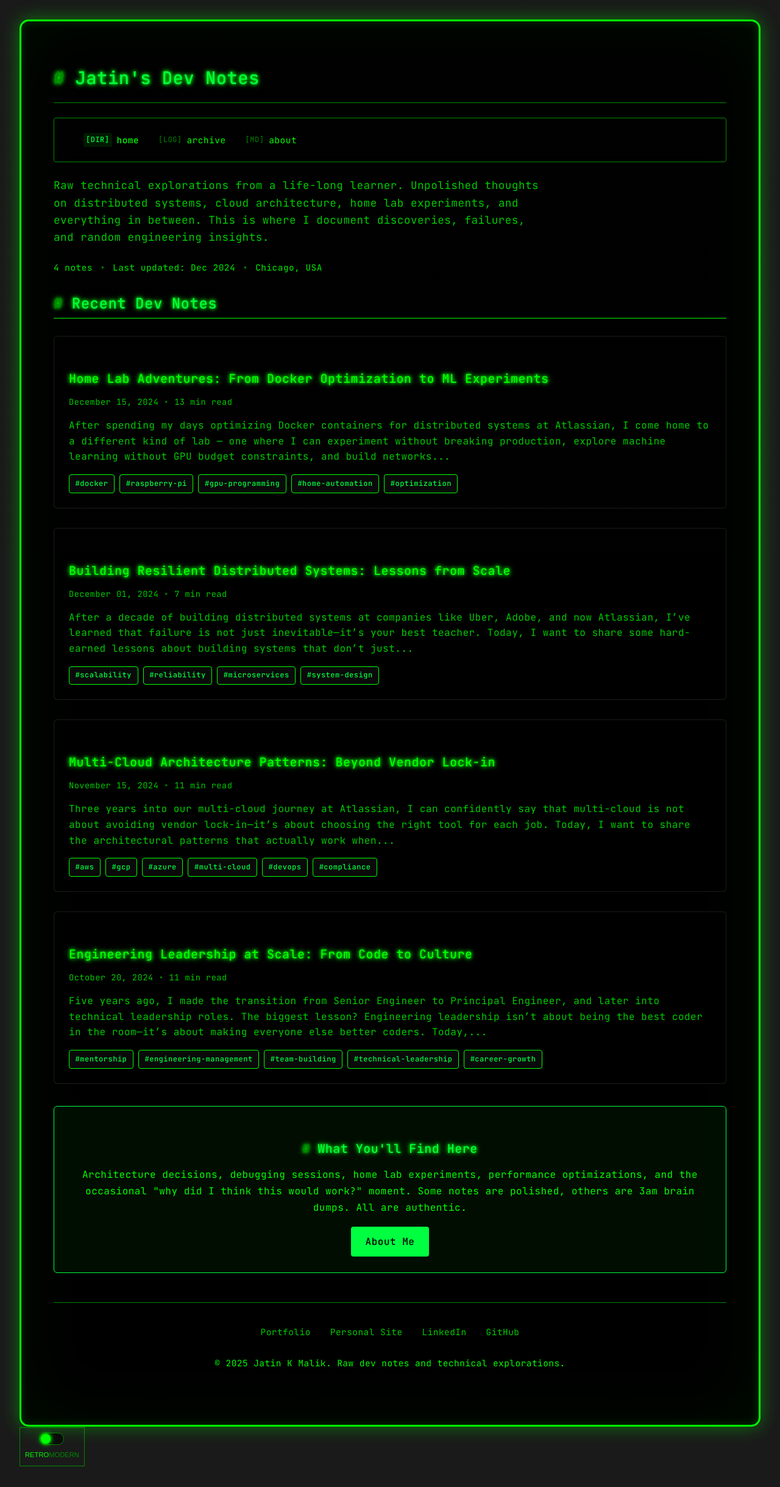
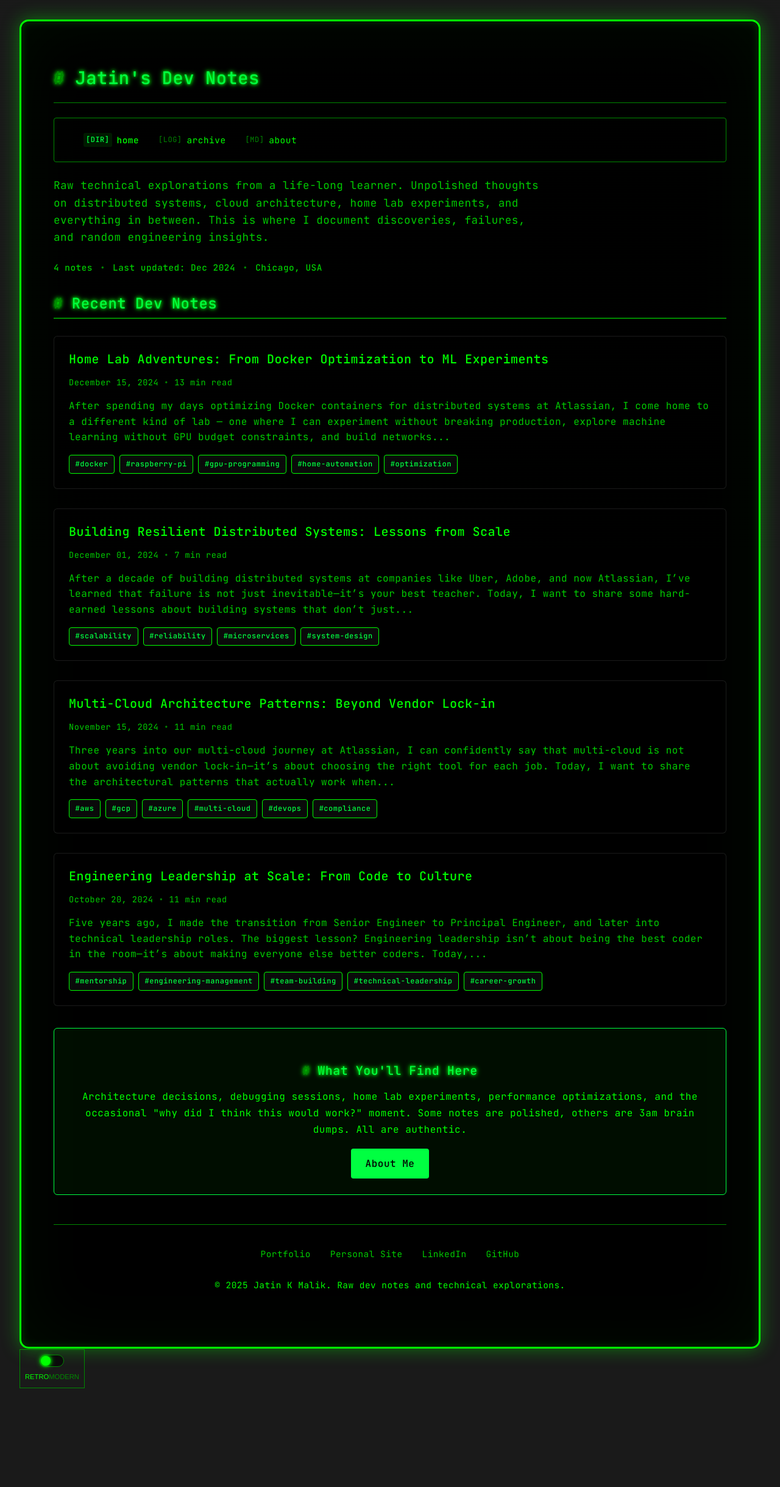
Before and after one commit to jatinkrmalik/dev-notes, a Jekyll site: the page built from index.html, in a window 1280 px wide. Shown: the whole page at 61% size. Built offline with Jekyll 4.4.1, drawn with Linux system fonts in a browser that asks for light colours; after the commit the page ends 2311 px from its top, so only the background shows below that.

Commit message:
Replace h3 post titles with div to fix spacing issues - Change post titles from h3 to div elements - Update CSS to explicitly set margin and padding on post-title - Eliminates unwanted margin from universal heading rules - Provides better control over post card spacing

```diff
--- a/_sass/_layout.scss
+++ b/_sass/_layout.scss
@@ -746,10 +746,12 @@
     cursor: pointer;
 
     .post-title {
-      margin-bottom: 0.75rem;
+      margin: 0 0 0.75rem 0;
+      padding: 0;
       color: var(--text-primary);
       font-size: 1.25rem;
       font-weight: 500;
+      line-height: 1.3;
       transition: color 0.2s ease;
     }
 
--- a/index.html
+++ b/index.html
@@ -23,7 +23,7 @@ layout: default
     {% for post in site.posts limit:5 %}
     <a href="{{ post.url | relative_url }}" class="post-card-link">
       <article class="post-item">
-        <h3 class="post-title">{{ post.title }}</h3>
+        <div class="post-title">{{ post.title }}</div>
 
         <div class="post-meta">
           <span class="post-date">{{ post.date | date: "%B %d, %Y" }}</span>
```
